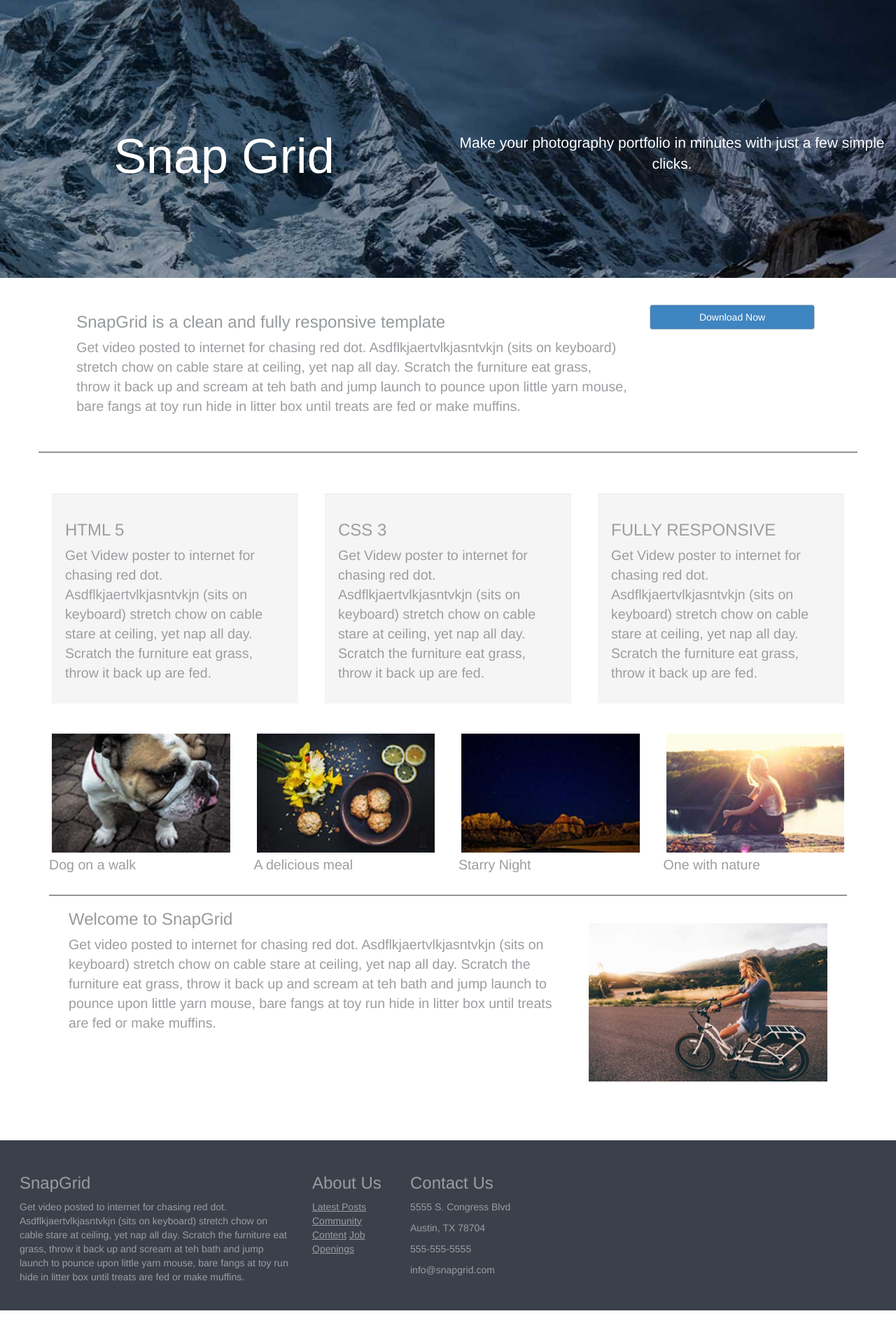
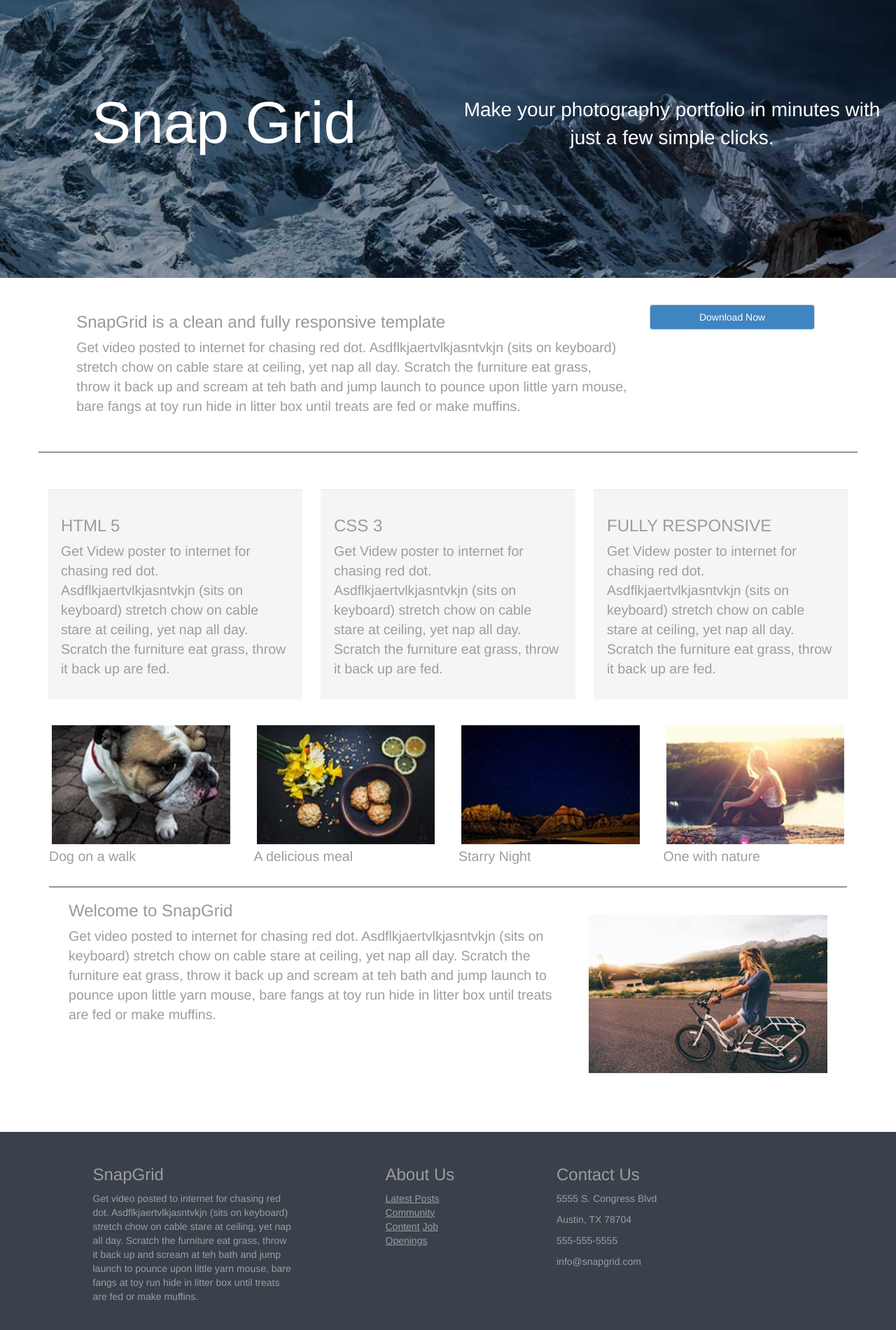
Before and after one commit to josiahgallen/bootstrap-grid, a website: page index.html in a window 1280 px wide. Shown: the part 75-1975 px from the top of the page at 70% size. Before the commit the page ends 1947 px from the top, so only its background shows below. Drawn offline with nearby package versions, Linux system fonts and the light colour scheme.

Commit message:
breakpoint 3 complete

```diff
--- a/index.html
+++ b/index.html
@@ -113,19 +113,19 @@
     </div>
     <div class="row">
     <footer>
-        <div class="col-sm-4">
+        <div class="col-sm-3 col-sm-offset-1">
             <h3>SnapGrid</h3>
             <p>
                 Get video posted to internet for chasing red dot. Asdflkjaertvlkjasntvkjn (sits on keyboard) stretch chow on cable stare at ceiling, yet nap all day. Scratch the furniture eat grass, throw it back up and scream at teh bath and jump launch to pounce upon little yarn mouse, bare fangs at toy run hide in litter box until treats are fed or make muffins.
             </p>
         </div>
-        <div class="footerlinks col-sm-4">
+        <div class="footerlinks col-sm-2 col-sm-offset-1">
             <h3>About Us</h3>
             <a href="#">Latest Posts</a>
             <a href="#">Community Content</a>
             <a href="#">Job Openings</a>
         </div>
-        <div class="col-sm-4">
+        <div class="col-sm-4 col-sm-offset-1">
             <h3>Contact Us</h3>
             <p>5555 S. Congress Blvd</p>
             <p>Austin, TX 78704</p>
--- a/styles/main.sass.sass.css
+++ b/styles/main.sass.sass.css
@@ -67,7 +67,7 @@ nav.navbar.navbar-default {
   font-size: 1.4em; }
 
 .well {
-  border: 1em solid white; }
+  border: .7em solid white; }
 
 .girl {
   margin-top: 2em; }
@@ -97,3 +97,11 @@ footer {
       width: 50%;
       padding-top: 7.8em;
       box-sizing: border-box; } }
+
+@media screen and (min-width: 62em) {
+  .jumbotron h1 {
+    font-size: 6em;
+    padding-top: 1em; }
+  .jumbotron p {
+    font-size: 2em;
+    padding-top: 4em; } }
--- a/styles/main.scss
+++ b/styles/main.scss
@@ -95,7 +95,7 @@ nav.navbar.navbar-default {
 }
 
 .well {
-	border: 1em solid white;
+	border: .7em solid white;
 }
 
 .girl {
@@ -134,3 +134,17 @@ footer {
         }
     }
 }
+
+@media screen and(min-width: 62em) {
+	.jumbotron {
+		h1 {
+			font-size: 6em;
+			padding-top: 1em;
+		}
+
+		p {
+			font-size: 2em;
+			padding-top: 4em;
+		}
+	}
+}
```
